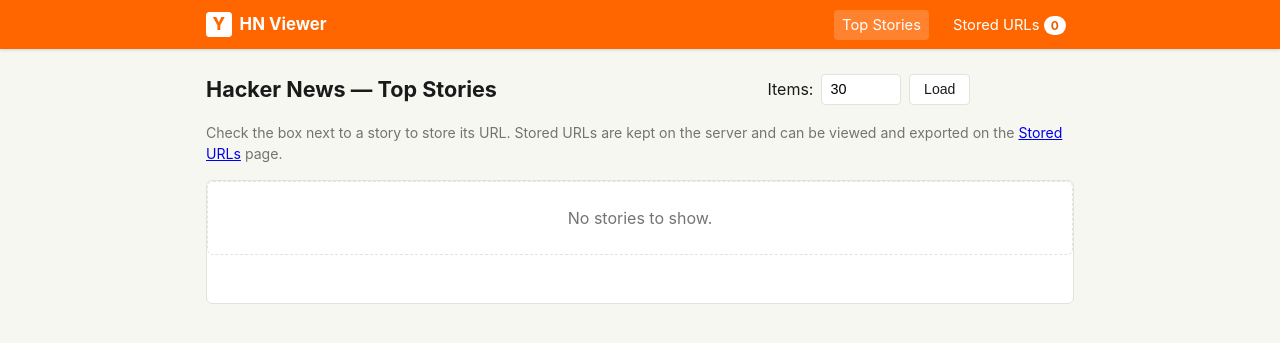
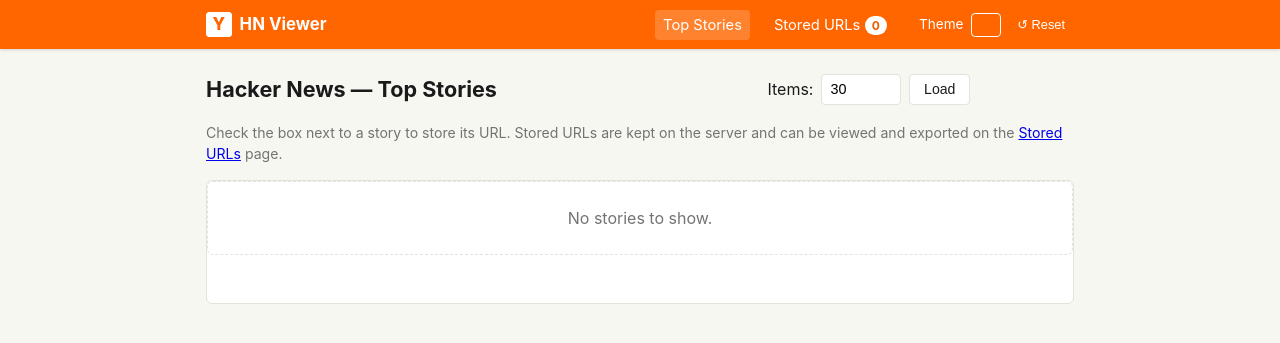
Before and after one commit to heanyang1/hn-viewer, a Flask app: page / in a window 1280 px wide. Shown: the top 343 px of the page. Run offline with Flask 3, Linux system fonts and the light colour scheme; data that the repository does not hold is empty.

Commit message:
Allow the user to change the theme

```diff
--- a/static/style.css
+++ b/static/style.css
@@ -93,6 +93,45 @@
     font-weight: 700;
     padding: 0.05rem 0.4rem;
     vertical-align: middle;
+}
+
+/* ---------- theme color picker ---------- */
+
+.theme-picker {
+    display: inline-flex;
+    align-items: center;
+    gap: 0.45rem;
+    font-size: 0.85rem;
+    margin-left: 0.5rem;
+}
+
+.theme-picker label { cursor: pointer; }
+
+#theme-color-picker {
+    width: 1.9rem;
+    height: 1.5rem;
+    padding: 0;
+    border: 1px solid #fff;
+    border-radius: 4px;
+    background: none;
+    cursor: pointer;
+}
+
+#theme-color-picker::-webkit-color-swatch-wrapper { padding: 2px; }
+#theme-color-picker::-webkit-color-swatch { border: none; border-radius: 2px; }
+#theme-color-picker::-moz-color-swatch { border: none; border-radius: 2px; }
+
+.theme-reset {
+    padding: 0.15rem 0.5rem;
+    font-size: 0.8rem;
+    background: transparent;
+    border: 1px solid transparent;
+    color: #fff;
+}
+
+.theme-reset:hover {
+    background: rgba(255, 255, 255, 0.18);
+    border-color: transparent;
 }
 
 /* ---------- header / controls ---------- */
--- /dev/null
+++ b/static/theme.js
@@ -0,0 +1,74 @@
+/* Theme color picker.
+ *
+ * The accent color (--accent) and its darker variant (--accent-dark) drive
+ * every orange-ish color in the UI. The user's choice is persisted in
+ * localStorage and re-applied before the page renders, so it survives
+ * across sessions and never flashes the default color.
+ */
+(function () {
+    'use strict';
+
+    var STORAGE_KEY = 'hn-viewer-theme-color';
+    var DEFAULT_COLOR = '#ff6600';
+    var DARK_FACTOR = 0.91;  // #ff6600 -> #e85d00 (each channel * 0.91)
+
+    var HEX_RE = /^#[0-9a-f]{6}$/i;
+
+    function darken(hex, factor) {
+        var channel = function (start) {
+            var value = Math.round(parseInt(hex.slice(start, start + 2), 16) * factor);
+            return value.toString(16).padStart(2, '0');
+        };
+        return '#' + channel(1) + channel(3) + channel(5);
+    }
+
+    function applyTheme(color) {
+        var root = document.documentElement;
+        root.style.setProperty('--accent', color);
+        root.style.setProperty('--accent-dark', darken(color, DARK_FACTOR));
+    }
+
+    function storedColor() {
+        try {
+            var value = localStorage.getItem(STORAGE_KEY);
+        } catch (err) {
+            return null;  // storage unavailable (private mode, etc.)
+        }
+        return HEX_RE.test(value || '') ? value.toLowerCase() : null;
+    }
+
+    // Apply the saved theme immediately so the page never flashes the
+    // default color while loading.
+    var saved = storedColor();
+    if (saved) applyTheme(saved);
+
+    document.addEventListener('DOMContentLoaded', function () {
+        var picker = document.getElementById('theme-color-picker');
+        var resetBtn = document.getElementById('theme-color-reset');
+        if (!picker) return;
+
+        picker.value = saved || DEFAULT_COLOR;
+
+        // "input" fires while the native picker is open: preview live.
+        picker.addEventListener('input', function () {
+            applyTheme(picker.value);
+        });
+
+        // "change" fires when the picker is closed: persist the choice.
+        picker.addEventListener('change', function () {
+            try {
+                localStorage.setItem(STORAGE_KEY, picker.value);
+            } catch (err) { /* keep the preview even if storage fails */ }
+        });
+
+        if (resetBtn) {
+            resetBtn.addEventListener('click', function () {
+                try {
+                    localStorage.removeItem(STORAGE_KEY);
+                } catch (err) { /* nothing stored to reset */ }
+                picker.value = DEFAULT_COLOR;
+                applyTheme(DEFAULT_COLOR);
+            });
+        }
+    });
+})();
--- a/templates/base.html
+++ b/templates/base.html
@@ -5,6 +5,7 @@
     <meta name="viewport" content="width=device-width, initial-scale=1.0">
     <title>{% block title %}HN Viewer{% endblock %}</title>
     <link rel="stylesheet" href="{{ url_for('static', filename='style.css') }}">
+    <script src="{{ url_for('static', filename='theme.js') }}"></script>
 </head>
 <body>
     <nav class="top-nav">
@@ -15,6 +16,11 @@
                 <a href="{{ url_for('stored') }}" {% if request.endpoint == 'stored' %}class="active"{% endif %}>
                     Stored URLs <span class="badge" id="stored-count-badge">{{ stored_count }}</span>
                 </a>
+                <span class="theme-picker" title="Choose the theme color">
+                    <label for="theme-color-picker">Theme</label>
+                    <input type="color" id="theme-color-picker" value="#ff6600" aria-label="Theme color">
+                    <button type="button" id="theme-color-reset" class="theme-reset" title="Reset theme color">↺ Reset</button>
+                </span>
             </div>
         </div>
     </nav>
```
Also changed, not shown: tests/test_pages.py (+9 -0 lines), README.md.
